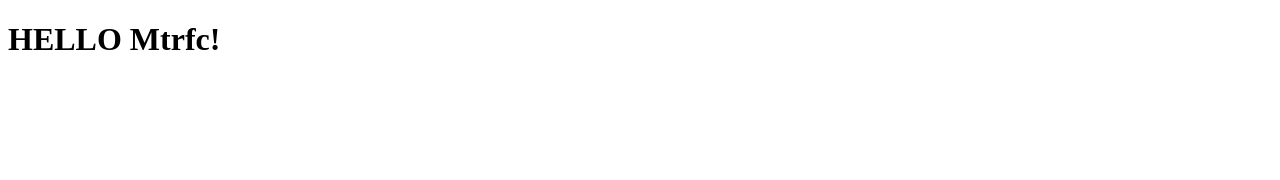
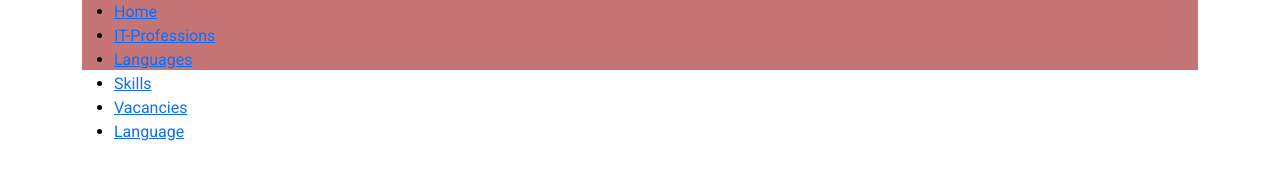
Before and after one commit to VSABALAIEV78/Pet_Road2IT, a plain HTML site: page src/index.html in a window 1280 px wide. Drawn offline with Linux system fonts and the light colour scheme.

Commit message:
added sass files

```diff
--- a/src/index.html
+++ b/src/index.html
@@ -5,11 +5,45 @@
     <meta charset="UTF-8">
     <meta http-equiv="X-UA-Compatible" content="IE=edge">
     <meta name="viewport" content="width=device-width, initial-scale=1.0">
+    <link href="https://fonts.googleapis.com/css2?family=Roboto:wght@300;400;700&display=swap" rel="stylesheet">
+    <link rel="stylesheet" href="css/bootstrap-reboot.min.css">
+    <link rel="stylesheet" href="css/bootstrap-grid.min.css">
+    <link rel="stylesheet" href="css/style.min.css">
     <title>Pet_Road2IT</title>
 </head>
 
 <body>
-    <h1>HELLO Mtrfc!</h1>
+    <header>
+        <div class="container">
+            <nav>
+                <div class="menu">
+                    <ul class="__item">
+                        <li class="__list">
+                            <a href="#" class="__link">Home</a>
+                        </li>
+                        <li class="__list">
+                            <a href="#" class="__link">IT-Professions</a>
+                        </li>
+                        <li class="__list">
+                            <a href="#" class="__link">Languages</a>
+                        </li>
+                        <li class="__list">
+                            <a href="#" class="__link">Skills</a>
+                        </li>
+                        <li class="__list">
+                            <a href="#" class="__link">Vacancies</a>
+                        </li>
+                        <li class="__list">
+                            <a href="#" class="__link">Language</a>
+                        </li>
+                    </ul>
+                </div>
+            </nav>
+
+
+        </div>
+    </header>
+
 </body>
 
 </html>
--- /dev/null
+++ b/src/sass/style.sass
@@ -0,0 +1,14 @@
+*
+	font-family: 'Roboto', sans-serif
+	box-sizing: border-box
+
+.menu
+	min-width: 1100px
+	height: 70px
+	background-color: #c57575
+	color: black
+	&__item
+	&__list
+		text-decoration: none
+	&__link
+		text-decoration: none
```
Also changed, not shown: src/css/bootstrap-grid.min.css (added), src/css/bootstrap-reboot.min.css (added), src/css/style.css (added), src/css/style.min.css (added), src/js/script.js (added), src/sass/css/style.min.css (added), 2 other files.
